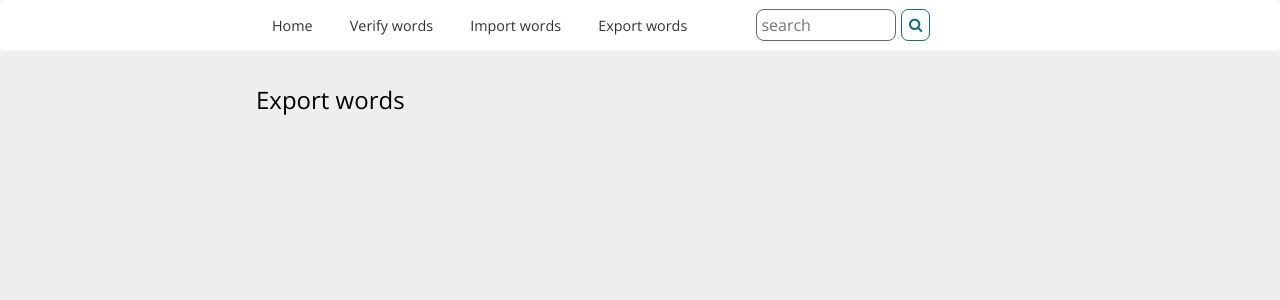
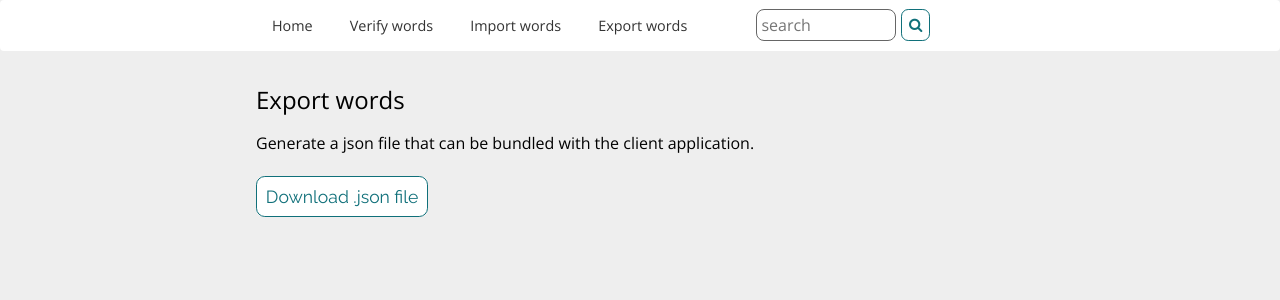
Before and after one commit to jbowens/taboo, a Flask app: page /export in a window 1280 px wide. Shown: the part 143-443 px from the top of the page. Run offline with Flask 2, Linux system fonts and the light colour scheme; the visitor is signed in with stand-in values (Sample User, id 1); some libraries are stand-ins or nearby versions.

Commit message:
Exports words in json file
Filled out the /export endpoint and added new endpoint for serving a
dynamically generated json file of all approved words.

```diff
--- a/word-manager/app/blueprints/main/export_words.py
+++ b/word-manager/app/blueprints/main/export_words.py
@@ -1,8 +1,28 @@
 from app.blueprints.main import main
 from app.models.word import Word
 from app import db
-from flask import render_template, request, current_app
+from flask import render_template, request, jsonify
 
 @main.route('/export', methods=['GET'])
 def export_words():
     return render_template('export.html')
+
+@main.route('/export/download', methods=['GET'])
+def download():
+
+    words = Word.query.filter(Word.status=='approved').order_by(Word.wid).all()
+    word_dicts = []
+    for w in words:
+        wdict = dict()
+        wdict['wid'] = w.wid
+        wdict['word'] = w.word
+        wdict['prohibited'] = []
+        prohibited = w.get_prohibited_words()
+        for p in prohibited:
+            wdict['prohibited'].append(p.word)
+        word_dicts.append(wdict)
+
+    data = {'words': word_dicts}
+    resp = jsonify(**data)
+    resp.headers['Content-Disposition'] = 'attachment; filename=words.json'
+    return resp
--- a/word-manager/app/static/css/global.css
+++ b/word-manager/app/static/css/global.css
@@ -286,3 +286,7 @@ form#login table td {
 form#login input.classic {
   width: 200px;
 }
+
+.spacer {
+  margin: 2em 0;
+}
--- a/word-manager/app/static/js/global.js
+++ b/word-manager/app/static/js/global.js
@@ -100,7 +100,16 @@ $.extend(wm, {
         }
       }
     });
-  }
+  },
+
+  downloadInitiated: function(e) {
+    if ($(this).data('disabled')) {
+      e.preventDefault();
+    } else {
+      $(this).html('Generating&hellip;');
+      $(this).data('disabled', true);
+    }
+  },
 
 });
 
@@ -111,4 +120,5 @@ $(document).ready(function(e) {
   $('#verifier .reject-btn').click(wm.rejectWord);
   $('form#add-prohibited').submit(wm.addProhibitedWord);
   $('form#search').submit(wm.searchFormSubmitted);
+  $('a#download-export').click(wm.downloadInitiated);
 });
--- a/word-manager/app/templates/export.html
+++ b/word-manager/app/templates/export.html
@@ -1,4 +1,10 @@
 {% extends 'application.html' %}
 {% block content %}
 <h2>Export words</h2>
+
+<p>Generate a json file that can be bundled with the client application.</p>
+
+<div class="spacer">
+    <a href="/export/download" class="classic-btn" id="download-export">Download .json file</a>
+</div>
 {% endblock %}
```
